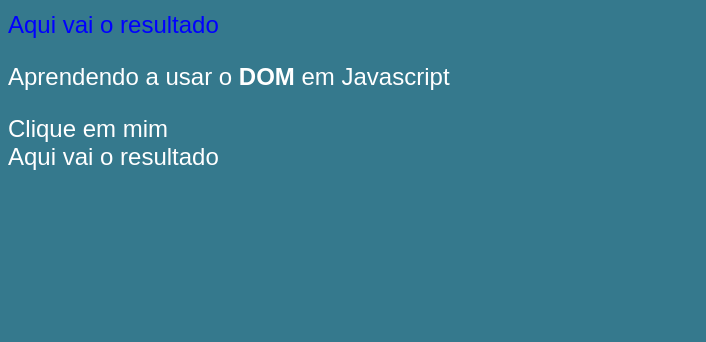
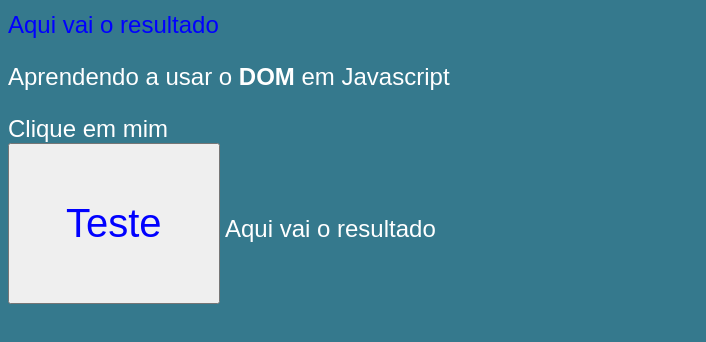
Before and after one commit to fillipeags/JS-Fundamentals, a plain HTML site: page index.html in a window 1280 px wide. Shown: the part 108-450 px from the top of the page, without its empty margins (0-706 px from the left). Drawn offline with Linux system fonts and the light colour scheme.

Commit message:
dealing with Dom Elements

```diff
--- a/index.html
+++ b/index.html
@@ -17,12 +17,17 @@
   <p>Aqui vai o resultado</p>
   <p>Aprendendo a usar o <strong>DOM</strong> em Javascript</p>
   <div>Clique em mim</div>
+  <button>Teste</button>
 
   <script>
     var p1 = document.getElementsByTagName('p')[0]
     p1.style.color = 'blue'
     document.write(p1.innerText)
 
+    var button = document.querySelector('button')
+    button.style.color = 'blue'
+    button.style.padding = '56px'
+    button.style.fontSize = '40px'
   </script>
 </body>
 </html>
```
